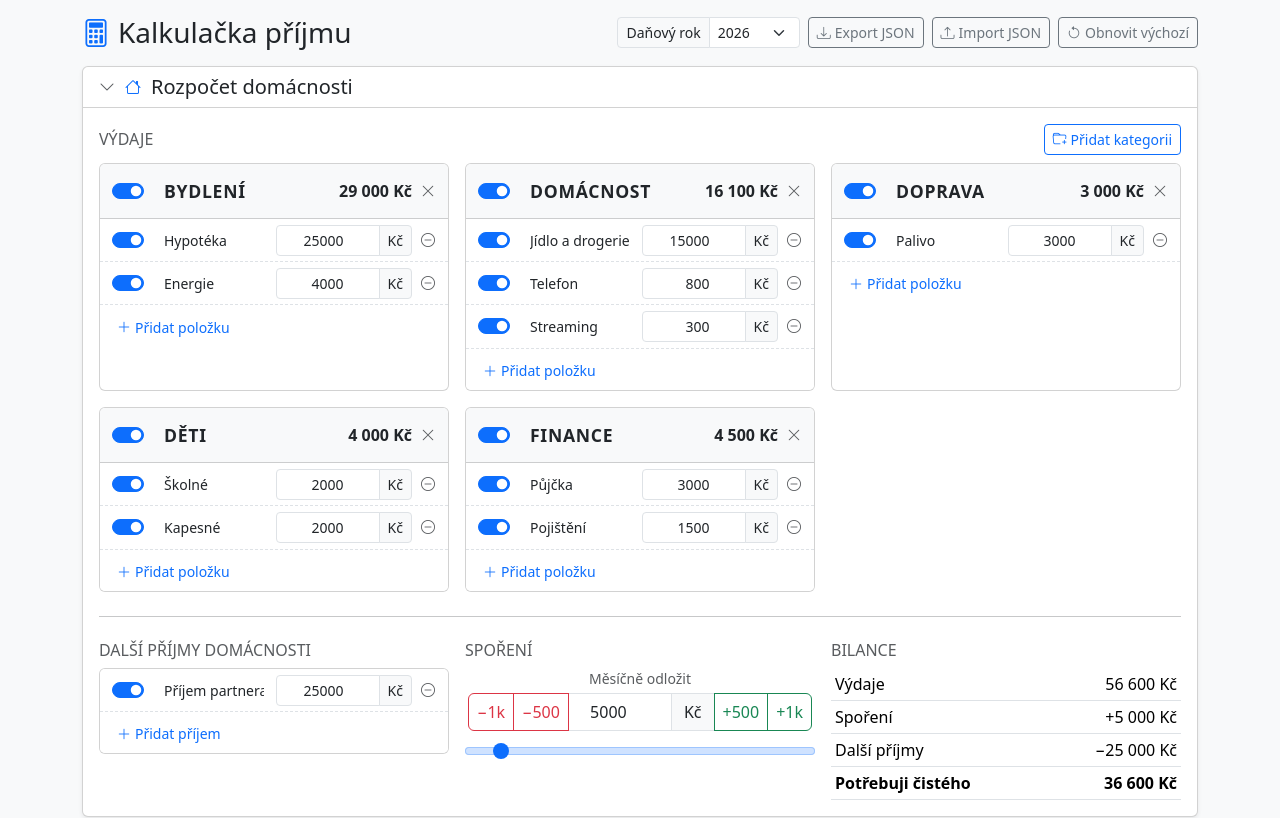
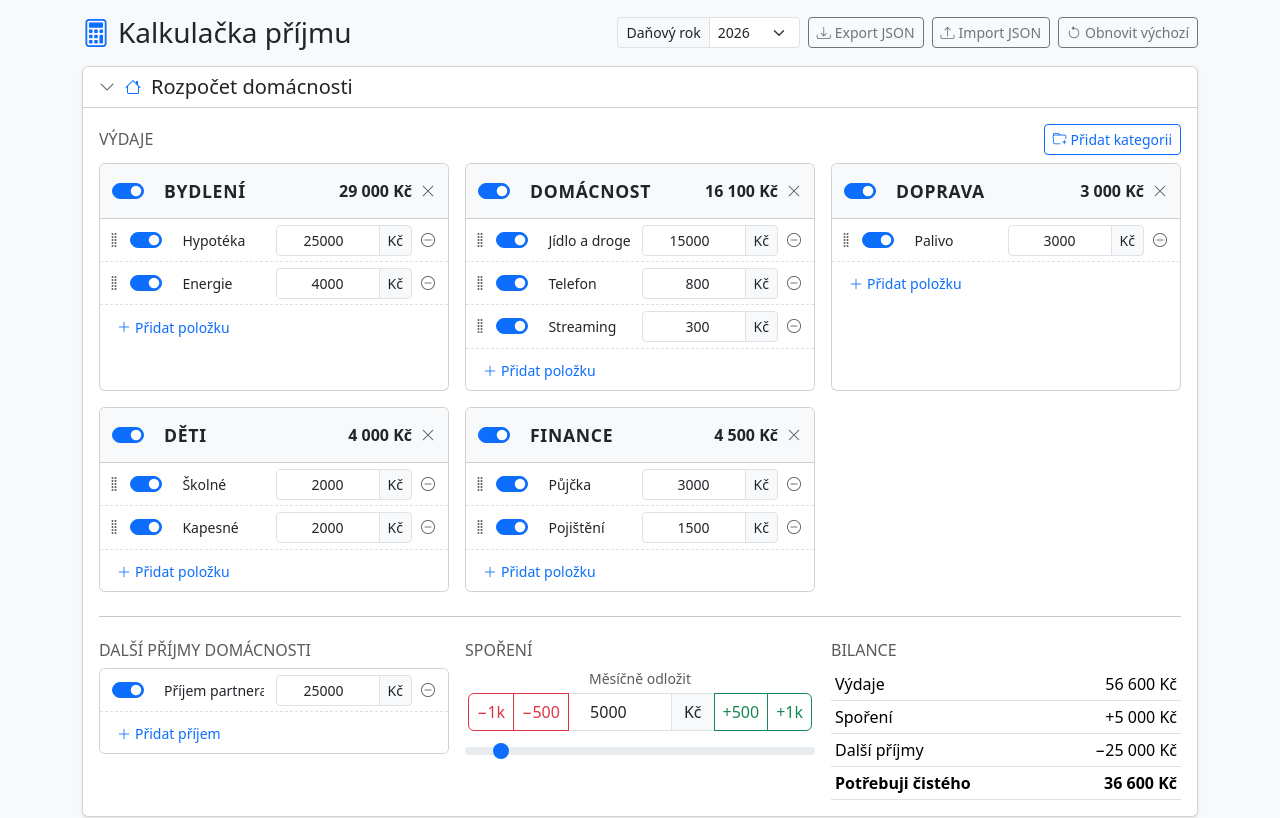
Before and after one commit to jbrezik/income-calc, a React (Vite) app: page / in a window 1280 px wide. Shown: the top 818 px of the page. Built offline with nearby package versions, Linux system fonts and the light colour scheme.

Commit message:
Drag and drop expense items between categories; revert slider track

```diff
--- a/src/engine/need.ts
+++ b/src/engine/need.ts
@@ -24,3 +24,18 @@ export const incomesTotal = (h: Household) => enabledSum(h.incomes);
 export function monthlyNeed(h: Household): number {
   return Math.max(0, expensesTotal(h) + h.savings - incomesTotal(h));
 }
+
+/** Move an item to category `toCategory`, before item `beforeId` (null = append). Works within one category too. */
+export function moveItem(categories: Category[], itemId: string, toCategory: string, beforeId: string | null): Category[] {
+  const item = categories.flatMap((c) => c.items).find((i) => i.id === itemId);
+  if (!item || itemId === beforeId) return categories;
+  return categories
+    .map((c) => ({ ...c, items: c.items.filter((i) => i.id !== itemId) }))
+    .map((c) => {
+      if (c.id !== toCategory) return c;
+      const at = beforeId ? c.items.findIndex((i) => i.id === beforeId) : -1;
+      const items = [...c.items];
+      items.splice(at < 0 ? items.length : at, 0, item);
+      return { ...c, items };
+    });
+}
--- a/src/styles.css
+++ b/src/styles.css
@@ -30,15 +30,18 @@ body { background: var(--bs-tertiary-bg); }
 .stepper .num-input { flex: 0 0 6.5rem; width: 6.5rem; min-width: 0; }
 .stepper .stepper-btn { padding-inline: 0.5rem; font-variant-numeric: tabular-nums; white-space: nowrap; }
 
-/* Sliders: light blue track for visibility */
-.form-range::-webkit-slider-runnable-track { background-color: var(--bs-primary-bg-subtle); box-shadow: inset 0 0 0 1px var(--bs-primary-border-subtle); }
-.form-range::-moz-range-track { background-color: var(--bs-primary-bg-subtle); box-shadow: inset 0 0 0 1px var(--bs-primary-border-subtle); }
-
 /* Category cards */
 .category-card .card-header { padding: 0.5rem 0.75rem; }
 .category-name { text-transform: uppercase; font-size: 1.1rem; letter-spacing: 0.04em; }
 .list-group-dashed > .list-group-item { border-style: dashed; }
 .item-row { padding: 0.35rem 0.75rem; }
+
+/* Drag and drop between categories */
+.drag-handle { cursor: grab; color: var(--bs-secondary-color); margin-left: -0.35rem; touch-action: none; }
+.drag-handle:active { cursor: grabbing; }
+.item-row.dragging { opacity: 0.4; }
+.list-group-item.drop-before { box-shadow: inset 0 2px 0 var(--bs-primary); }
+.category-card.drop-into { outline: 2px dashed var(--bs-primary); outline-offset: 2px; }
 .item-name { min-width: 0; flex: 1 1 auto; }
 .item-amount { flex: 0 0 8.5rem; }
 .item-off .item-name, .item-off .item-amount input { color: var(--bs-secondary-color); text-decoration: line-through; }
--- a/src/ui/HouseholdPanel.tsx
+++ b/src/ui/HouseholdPanel.tsx
@@ -1,10 +1,46 @@
+import { useState, type DragEvent } from "react";
 import type { Category, Household, Item } from "../engine/need";
-import { categoryTotal, expensesTotal, incomesTotal, monthlyNeed } from "../engine/need";
+import { categoryTotal, expensesTotal, incomesTotal, monthlyNeed, moveItem } from "../engine/need";
 import { Stepper, Switch } from "./fields";
 import { kc } from "./format";
 import { Panel } from "./Panel";
 
 const newId = (prefix: string) => `${prefix}${Date.now().toString(36)}${Math.random().toString(36).slice(2, 6)}`;
+
+/** Drop position: before item `before` in category `cat`; null = end of the category. */
+type DropTarget = { cat: string; before: string | null };
+
+/** Drag-and-drop wiring shared by all category lists. Rows drag only from their grip handle. */
+type Dnd = {
+  categoryId: string;
+  armed: string | null;
+  dragging: string | null;
+  over: DropTarget | null;
+  arm: (id: string | null) => void;
+  start: (id: string) => void;
+  hover: (t: DropTarget) => void;
+  drop: (t: DropTarget) => void;
+  end: () => void;
+};
+
+/** Handlers that make an element a drop target. Stops propagation so the card-level target doesn't override rows. */
+function dropZone(dnd: Dnd | undefined, before: string | null) {
+  if (!dnd) return {};
+  const target = { cat: dnd.categoryId, before };
+  return {
+    onDragOver: (e: DragEvent) => {
+      if (!dnd.dragging) return;
+      e.preventDefault();
+      e.stopPropagation();
+      if (dnd.over?.cat !== target.cat || dnd.over.before !== before) dnd.hover(target);
+    },
+    onDrop: (e: DragEvent) => {
+      e.preventDefault();
+      e.stopPropagation();
+      dnd.drop(target);
+    },
+  };
+}
 
 type ItemListProps = {
   items: Item[];
@@ -12,15 +48,32 @@ type ItemListProps = {
   addLabel: string;
   /** Category is switched off: render items dimmed. */
   muted?: boolean;
+  dnd?: Dnd;
 };
 
 /** Rows of name + amount with per-row switch and remove, plus an add link. */
-function ItemList({ items, onChange, addLabel, muted }: ItemListProps) {
+function ItemList({ items, onChange, addLabel, muted, dnd }: ItemListProps) {
   const set = (id: string, patch: Partial<Item>) => onChange(items.map((i) => (i.id === id ? { ...i, ...patch } : i)));
+  const isOver = (before: string | null) => dnd?.over?.cat === dnd?.categoryId && dnd?.over?.before === before;
   return (
     <ul className={`list-group list-group-flush list-group-dashed${muted ? " opacity-50" : ""}`}>
       {items.map((i) => (
-        <li key={i.id} className={`list-group-item d-flex align-items-center gap-2 item-row${i.enabled ? "" : " item-off"}`}>
+        <li key={i.id} {...dropZone(dnd, i.id)}
+          draggable={dnd?.armed === i.id}
+          onDragStart={(e) => {
+            e.dataTransfer.effectAllowed = "move";
+            e.dataTransfer.setData("text/plain", i.id);
+            dnd?.start(i.id);
+          }}
+          onDragEnd={() => dnd?.end()}
+          className={`list-group-item d-flex align-items-center gap-2 item-row${i.enabled ? "" : " item-off"}${
+            isOver(i.id) ? " drop-before" : ""}${dnd?.dragging === i.id ? " dragging" : ""}`}>
+          {dnd && (
+            <span className="drag-handle" title="Přetáhnout do jiné kategorie" aria-hidden
+              onPointerDown={() => dnd.arm(i.id)} onPointerUp={() => dnd.arm(null)}>
+              <i className="bi bi-grip-vertical" />
+            </span>
+          )}
           <Switch label={`Zahrnout ${i.name}`} hideLabel checked={i.enabled} onChange={(enabled) => set(i.id, { enabled })} />
           <input className="form-control form-control-sm border-0 bg-transparent px-1 item-name" aria-label="Název"
             value={i.name} onChange={(e) => set(i.id, { name: e.target.value })} />
@@ -35,7 +88,7 @@ function ItemList({ items, onChange, addLabel, muted }: ItemListProps) {
           </button>
         </li>
       ))}
-      <li className="list-group-item">
+      <li className={`list-group-item${isOver(null) ? " drop-before" : ""}`} {...dropZone(dnd, null)}>
         <button type="button" className="btn btn-link btn-sm p-0 text-decoration-none"
           onClick={() => onChange([...items, { id: newId("i"), name: "", amount: 0, enabled: true }])}>
           <i className="bi bi-plus-lg me-1" aria-hidden />{addLabel}
@@ -45,11 +98,12 @@ function ItemList({ items, onChange, addLabel, muted }: ItemListProps) {
   );
 }
 
-type CategoryCardProps = { category: Category; onChange: (c: Category) => void; onRemove: () => void };
+type CategoryCardProps = { category: Category; onChange: (c: Category) => void; onRemove: () => void; dnd: Dnd };
 
-function CategoryCard({ category: c, onChange, onRemove }: CategoryCardProps) {
+function CategoryCard({ category: c, onChange, onRemove, dnd }: CategoryCardProps) {
+  const over = dnd.dragging && dnd.over?.cat === c.id;
   return (
-    <div className="card h-100 category-card">
+    <div className={`card h-100 category-card${over ? " drop-into" : ""}`} {...dropZone(dnd, null)}>
       <div className="card-header d-flex align-items-center gap-2 bg-body-tertiary">
         <Switch label={`Kategorie ${c.name}`} hideLabel checked={c.enabled} onChange={(enabled) => onChange({ ...c, enabled })} />
         <input className="form-control border-0 bg-transparent fw-semibold px-1 category-name" aria-label="Název kategorie"
@@ -62,7 +116,7 @@ function CategoryCard({ category: c, onChange, onRemove }: CategoryCardProps) {
           <i className="bi bi-x-lg" aria-hidden />
         </button>
       </div>
-      <ItemList items={c.items} onChange={(items) => onChange({ ...c, items })} addLabel="Přidat položku" muted={!c.enabled} />
+      <ItemList items={c.items} onChange={(items) => onChange({ ...c, items })} addLabel="Přidat položku" muted={!c.enabled} dnd={dnd} />
     </div>
   );
 }
@@ -82,6 +136,26 @@ export function HouseholdPanel({ household: h, onChange, open, onToggle }: Props
   const need = monthlyNeed(h);
   const summary = <>Potřebuji čistého <strong>{kc(need)}</strong> měsíčně</>;
 
+  const [armed, setArmed] = useState<string | null>(null);
+  const [dragging, setDragging] = useState<string | null>(null);
+  const [over, setOver] = useState<DropTarget | null>(null);
+  const endDrag = () => {
+    setArmed(null);
+    setDragging(null);
+    setOver(null);
+  };
+  const dndFor = (categoryId: string): Dnd => ({
+    categoryId, armed, dragging, over,
+    arm: setArmed,
+    start: setDragging,
+    hover: setOver,
+    drop: (t) => {
+      if (dragging) onChange({ ...h, categories: moveItem(h.categories, dragging, t.cat, t.before) });
+      endDrag();
+    },
+    end: endDrag,
+  });
+
   return (
     <Panel title="Rozpočet domácnosti" icon="bi-house" summary={summary} open={open} onToggle={onToggle}>
       <div className="d-flex align-items-baseline justify-content-between mb-2">
@@ -93,7 +167,7 @@ export function HouseholdPanel({ household: h, onChange, open, onToggle }: Props
       <div className="row row-cols-1 row-cols-md-2 row-cols-xl-3 g-3">
         {h.categories.map((c) => (
           <div className="col" key={c.id}>
-            <CategoryCard category={c} onChange={setCategory} onRemove={() => removeCategory(c.id)} />
+            <CategoryCard category={c} onChange={setCategory} onRemove={() => removeCategory(c.id)} dnd={dndFor(c.id)} />
           </div>
         ))}
       </div>
```
Also changed, not shown: 1 other file (tests, documents, lock files or other folders).
